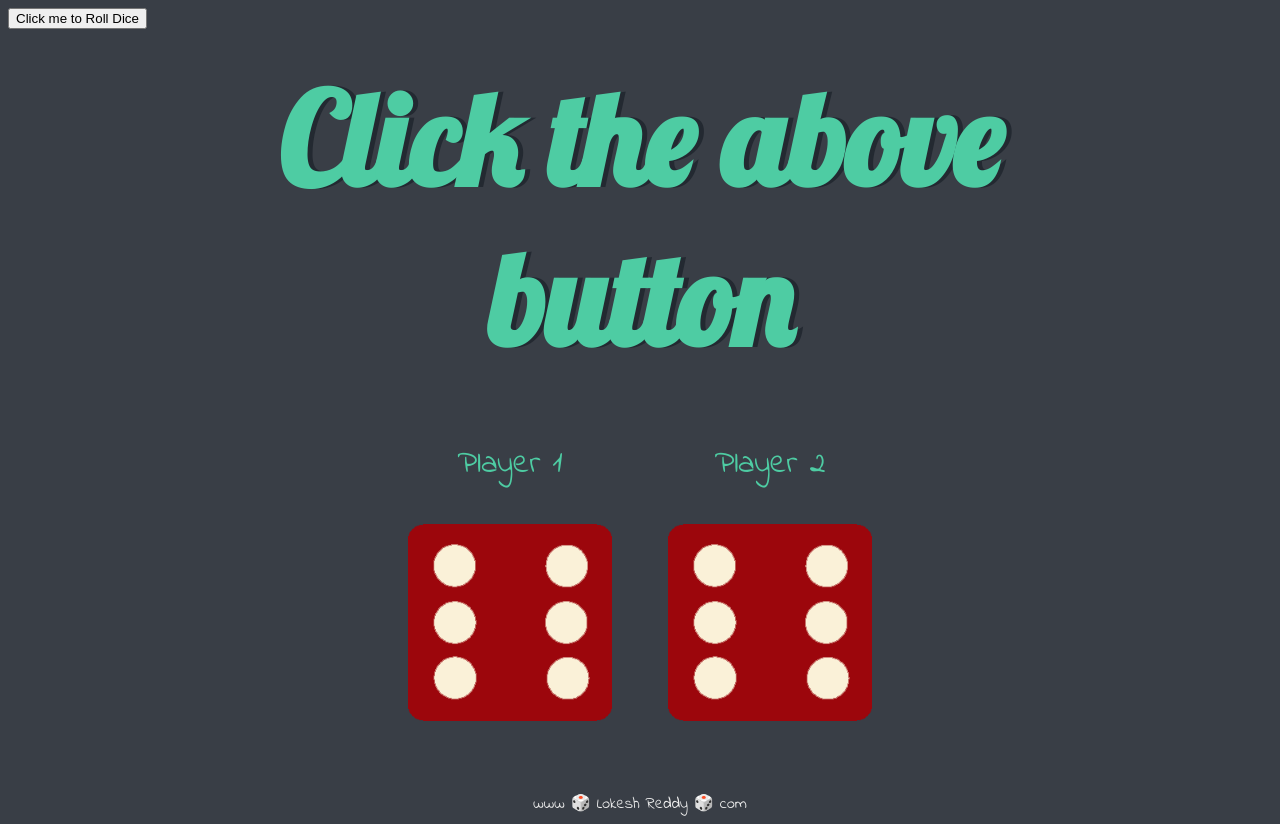
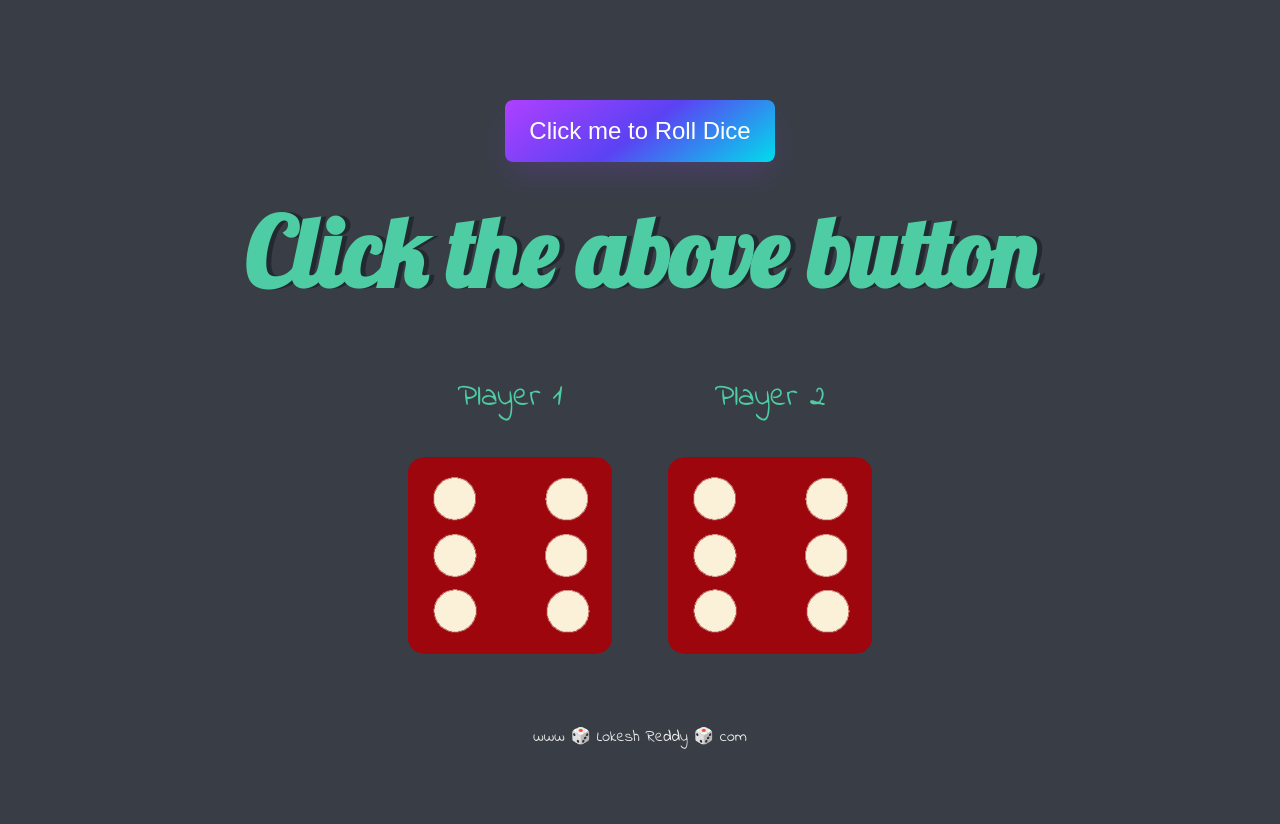
Before and after one commit to lokeshreddymtpl/diceGame, a plain HTML site: page index.html in a window 1280 px wide. After the commit the page ends 800 px from the top, so only its background shows below. Drawn offline with Linux system fonts and the light colour scheme.

Commit message:
Update styles.css

```diff
--- a/styles.css
+++ b/styles.css
@@ -7,25 +7,24 @@
 .dice {
   text-align: center;
   display: inline-block;
-
 }
 
 body {
-  background-color: #393E46;
+  background-color: #393e46;
 }
 
 h1 {
   margin: 30px;
-  font-family: 'Lobster', cursive;
+  font-family: "Lobster", cursive;
   text-shadow: 5px 0 #232931;
-  font-size: 8rem;
-  color: #4ECCA3;
+  font-size: 6rem;
+  color: #4ecca3;
 }
 
 p {
   font-size: 2rem;
-  color: #4ECCA3;
-  font-family: 'Indie Flower', cursive;
+  color: #4ecca3;
+  font-family: "Indie Flower", cursive;
 }
 
 img {
@@ -34,8 +33,51 @@ img {
 
 footer {
   margin-top: 5%;
-  color: #EEEEEE;
+  color: #eeeeee;
   text-align: center;
-  font-family: 'Indie Flower', cursive;
+  font-family: "Indie Flower", cursive;
+}
 
+/* CSS */
+#box-btn {
+  display: flex;
+  flex: 1;
+  justify-content: center;
+  align-items: center;
+  margin-top: 100px;
 }
+.button-style {
+  align-items: center;
+  background-image: linear-gradient(144deg, #af40ff, #5b42f3 50%, #00ddeb);
+  border: 0;
+  border-radius: 8px;
+  box-shadow: rgba(151, 65, 252, 0.2) 0 15px 30px -5px;
+  box-sizing: border-box;
+  color: #ffffff;
+  display: flex;
+  font-family: Phantomsans, sans-serif;
+  font-size: 20px;
+  justify-content: center;
+  line-height: 1em;
+  max-width: 100%;
+  min-width: 140px;
+  padding: 19px 24px;
+  text-decoration: none;
+  user-select: none;
+  -webkit-user-select: none;
+  touch-action: manipulation;
+  white-space: nowrap;
+  cursor: pointer;
+}
+
+.button-style:active,
+.button-style:hover {
+  outline: 0;
+}
+
+@media (min-width: 768px) {
+  .button-style {
+    font-size: 24px;
+    min-width: 196px;
+  }
+}
```
